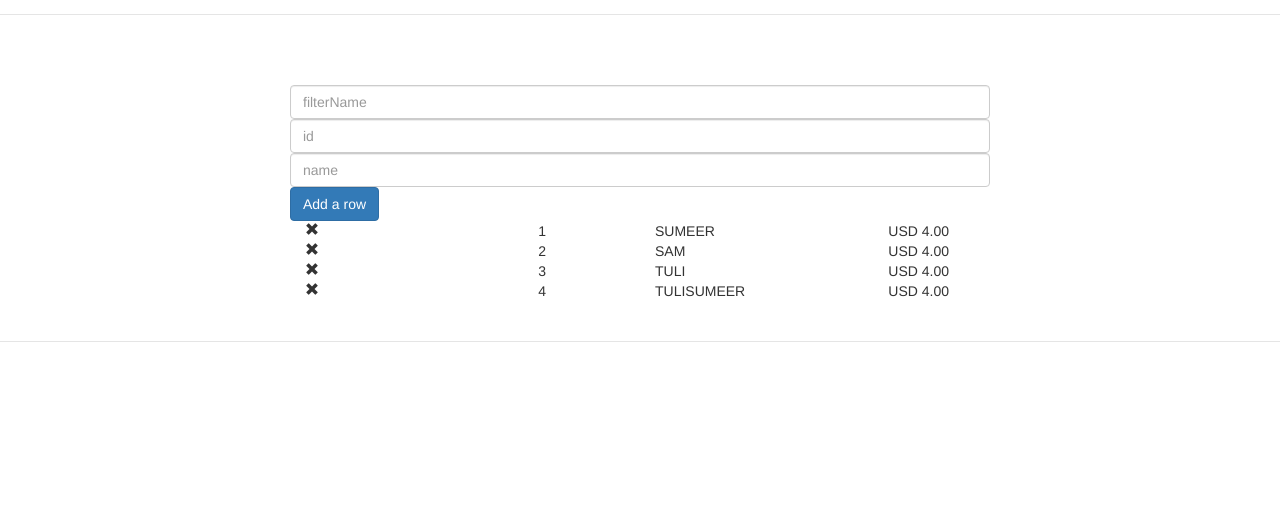
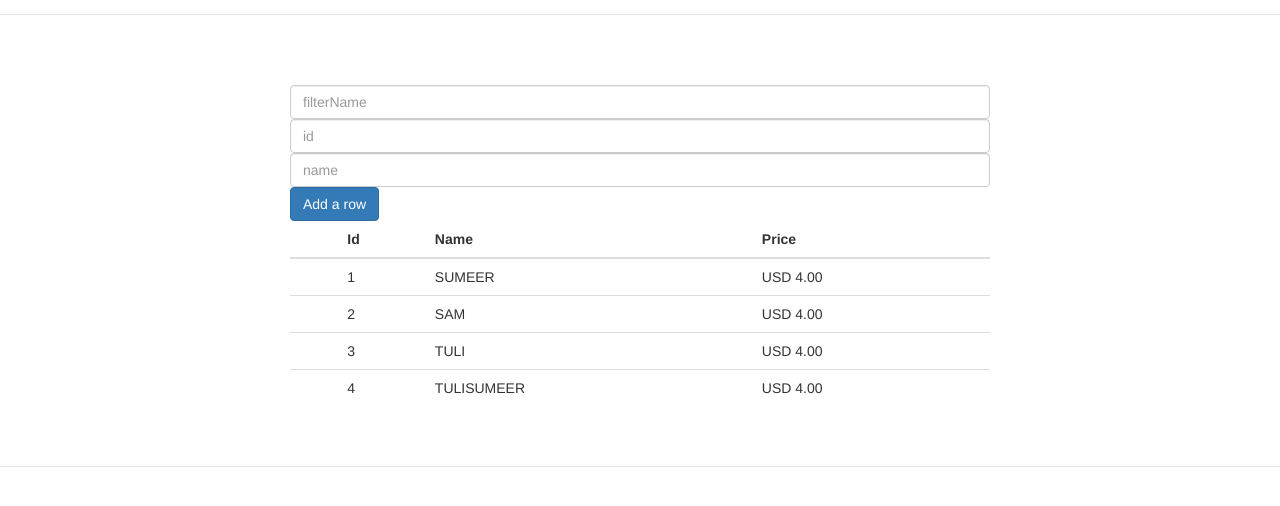
Before and after one commit to smer007/anglr, a website: page app/index.html in a window 1280 px wide. Shown: the part 58-564 px from the top of the page. Drawn offline with nearby package versions, Linux system fonts and the light colour scheme; some packages are replaced by stand-ins of ours; files that its build step writes are made by us from their sources.

Commit message:
converts form into a table form and adds order by filter.

```diff
--- a/app/scripts/controllers/main.js
+++ b/app/scripts/controllers/main.js
@@ -8,7 +8,9 @@
  * Controller of the anglrApp
  */
 angular.module('anglrApp')
-  .controller('MainCtrl', function () {
+  .controller('MainCtrl', MainController);
+
+  function MainController() {
     var mainVm = this;
 
     mainVm.Employees = [{
@@ -38,4 +40,9 @@ angular.module('anglrApp')
       mainVm.Employees.splice(position, 1);
     }
 
-  });
+    mainVm.sort = {
+      by: 'id',
+      reverse: false
+    }
+
+  }
--- a/app/views/main.html
+++ b/app/views/main.html
@@ -11,11 +11,29 @@
 
   <button class="btn btn-primary" type="button" aria-haspopup="true" aria-expanded="true" ng-click="mainVm.addEmployee()">Add a row</button>
 <!-- filter -->
-  <div ng-repeat="emp in mainVm.Employees | filter:filterName">
-    <div class="col-xs-4 glyphicon glyphicon-remove" ng-click="mainVm.deleteEmployee($index)"></div>
-    <div class="col-xs-2">{{emp.id | number:0}}</div>
-    <div class="col-xs-4">{{emp.name | uppercase}}</div>
-    <div class="col-xs-2">{{emp.price | currency:'USD '}}</div>
-  </div>
+
+  <table class="table table-hover">
+  <thead>
+    <th>
+
+    </th>
+    <th ng-click="mainVm.sort.by='id'; mainVm.sort.reverse=!mainVm.sort.reverse;">
+      Id
+    </th>
+    <th ng-click="mainVm.sort.by='name'; mainVm.sort.reverse=!mainVm.sort.reverse;">
+      Name
+    </th>
+    <th ng-click="mainVm.sort.by='price'; mainVm.sort.reverse=!mainVm.sort.reverse;">Price</th>
+  </thead>
+  <tbody>
+    <tr ng-repeat="emp in mainVm.Employees | filter:filterName | orderBy:mainVm.sort.by:mainVm.sort.reverse">
+      <td><span ng-click="mainVm.deleteEmployee($index)"></span></td>
+      <td>{{emp.id | number:0}}</td>
+      <td>{{emp.name | uppercase}}</td>
+      <td>{{emp.price | currency:'USD '}}</td>
+    </tr>
+
+  </tbody>
+  </table>
 
 </div>
```
Lines whose indentation alone changed are shown as unchanged.
